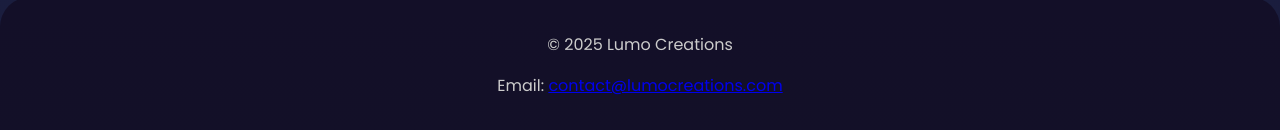
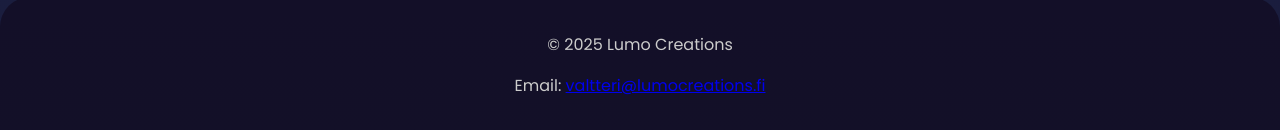
Before and after one commit to Lumo-Creations/lumo-creations.github.io, a plain HTML site: page about.html in a window 1280 px wide. Shown: the part 2063-2193 px from the top of the page. Drawn offline with Linux system fonts and the light colour scheme; files whose address does not match are found by name.

Commit message:
fixed email

```diff
--- a/about.html
+++ b/about.html
@@ -127,7 +127,7 @@
 
 <footer id="contact">
     <p>© 2025 Lumo Creations</p>
-    <p>Email: <a href="mailto:contact@lumocreations.com">contact@lumocreations.com</a></p>
+    <p>Email: <a href="mailto:valtteri@lumocreations.fi">valtteri@lumocreations.fi</a></p>
 </footer>
 </body>
 </html>
```
Also changed, not shown: harmony.html (+1 -1 lines), index.html (+1 -1 lines), movingin.html (+1 -1 lines).
